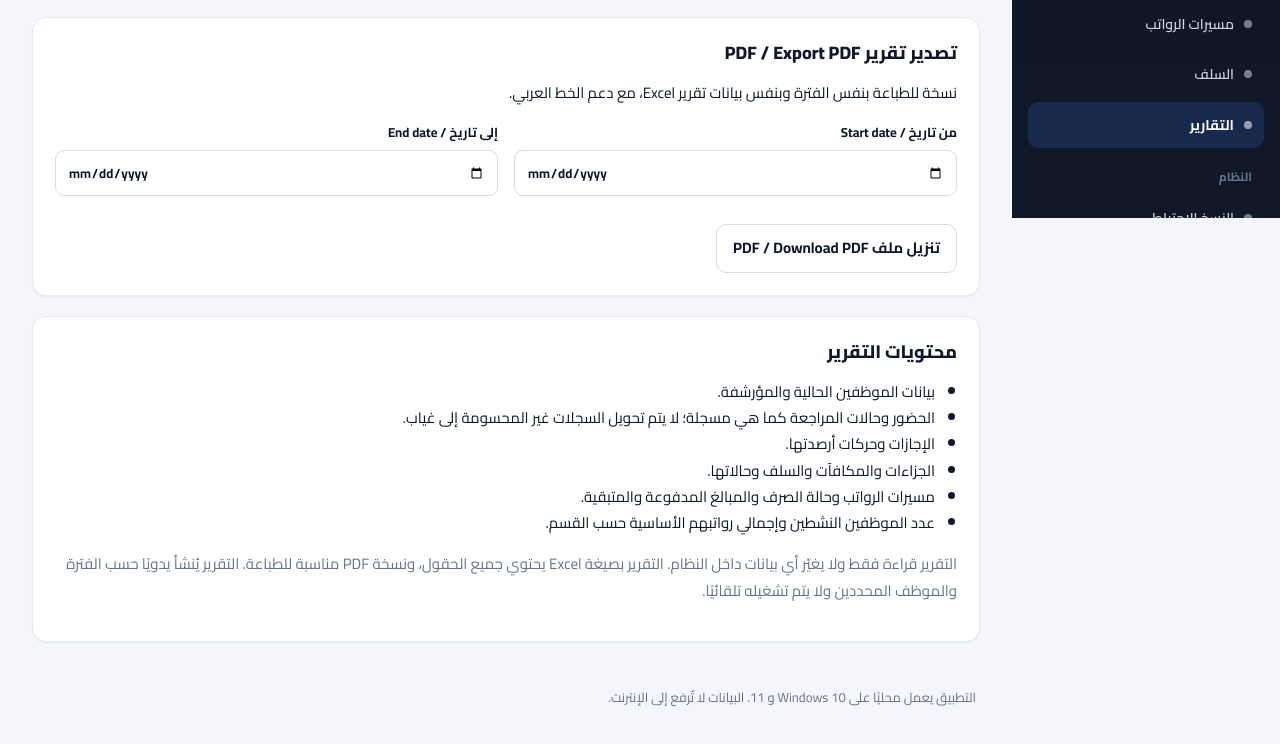
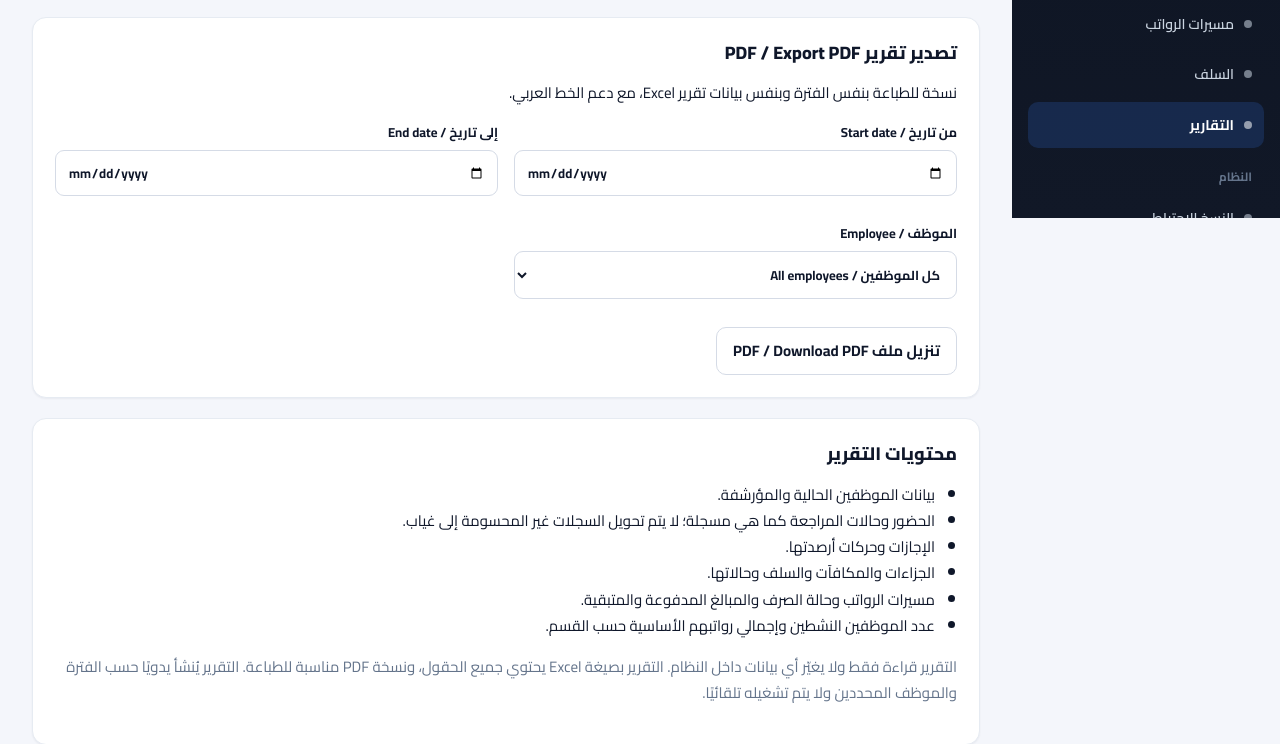
Before and after one commit to ms1813678-bit/ms1813678-bit-my-business-hotel, a Python web app: template app/templates/reports.html in a window 1280 px wide. Shown: the part 582-1326 px from the top of the page. Before the commit the page ends 1289 px from the top, so only its background shows below. Run offline with Jinja, Linux system fonts and the light colour scheme; the template is opened without the code that fills it, so the values that code supplies are empty.

Commit message:
fix: apply employee filter to PDF report form

```diff
--- a/app/templates/reports.html
+++ b/app/templates/reports.html
@@ -35,6 +35,14 @@
       <div class="form-grid">
         <label>من تاريخ / Start date<input type="date" name="start_date" value="{{ start_date }}" required></label>
         <label>إلى تاريخ / End date<input type="date" name="end_date" value="{{ end_date }}" required></label>
+        <label>الموظف / Employee
+          <select name="employee_id">
+            <option value="">كل الموظفين / All employees</option>
+            {% for employee in employees %}
+            <option value="{{ employee.id }}" {% if request.query_params.get("employee_id") == (employee.id|string) %}selected{% endif %}>{{ employee.code }} — {{ employee.full_name }}</option>
+            {% endfor %}
+          </select>
+        </label>
       </div>
       <button type="submit">تنزيل ملف PDF / Download PDF</button>
     </form>
```
